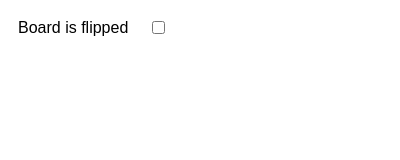
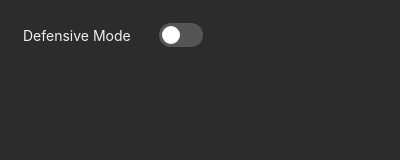
Before and after one commit to Eccys/chess-trainer, a browser extension: page popup/popup.html in a window 400 px wide. Drawn offline with Linux system fonts and the light colour scheme.

Commit message:
feat: Rebrand to Chess Trainer and improve UI

```diff
--- a/popup/popup.css
+++ b/popup/popup.css
@@ -1,11 +1,59 @@
 body {
-  width: 150px;
-  padding: 10px;
-  font-family: sans-serif;
+  width: 180px;
+  padding: 15px;
+  font-family: -apple-system, BlinkMacSystemFont, "Segoe UI", Roboto, Helvetica, Arial, sans-serif;
+  background-color: #2c2c2c;
+  color: #f0f0f0;
 }
 
 .container {
   display: flex;
   align-items: center;
   justify-content: space-between;
+  font-size: 14px;
 }
+
+.switch {
+  position: relative;
+  display: inline-block;
+  width: 44px;
+  height: 24px;
+}
+
+.switch input {
+  opacity: 0;
+  width: 0;
+  height: 0;
+}
+
+.slider {
+  position: absolute;
+  cursor: pointer;
+  top: 0;
+  left: 0;
+  right: 0;
+  bottom: 0;
+  background-color: #555;
+  transition: .4s;
+  border-radius: 24px;
+}
+
+.slider:before {
+  position: absolute;
+  content: "";
+  height: 18px;
+  width: 18px;
+  left: 3px;
+  bottom: 3px;
+  background-color: white;
+  transition: .4s;
+  border-radius: 50%;
+}
+
+input:checked + .slider {
+  background-color: #4a90e2;
+}
+
+input:checked + .slider:before {
+  transform: translateX(20px);
+}
--- a/popup/popup.html
+++ b/popup/popup.html
@@ -1,13 +1,16 @@
 <!DOCTYPE html>
 <html>
 <head>
-  <title>Chess Flipper</title>
+  <title>Defensive Mode</title>
   <link rel="stylesheet" type="text/css" href="popup.css">
 </head>
 <body>
   <div class="container">
-    <label for="flip-toggle">Board is flipped</label>
-    <input type="checkbox" id="flip-toggle" />
+    <label for="flip-toggle">Defensive Mode</label>
+    <label class="switch">
+      <input type="checkbox" id="flip-toggle">
+      <span class="slider round"></span>
+    </label>
   </div>
   <script src="popup.js"></script>
 </body>
```
Also changed, not shown: content.js (+48 -54 lines), icons/icon-128.png (added), icons/icon-16.png (added), icons/icon-48.png (added), manifest.json, popup/popup.js (line endings or trailing spaces).
